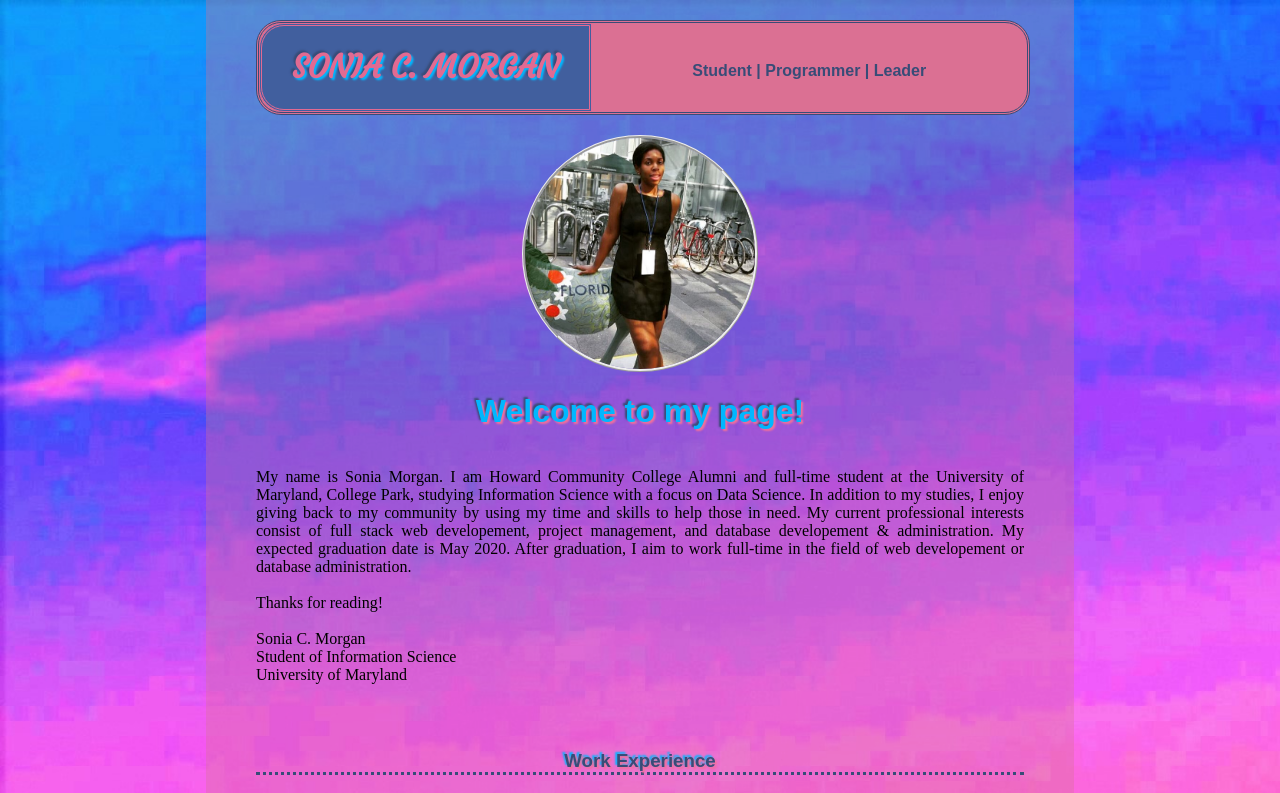
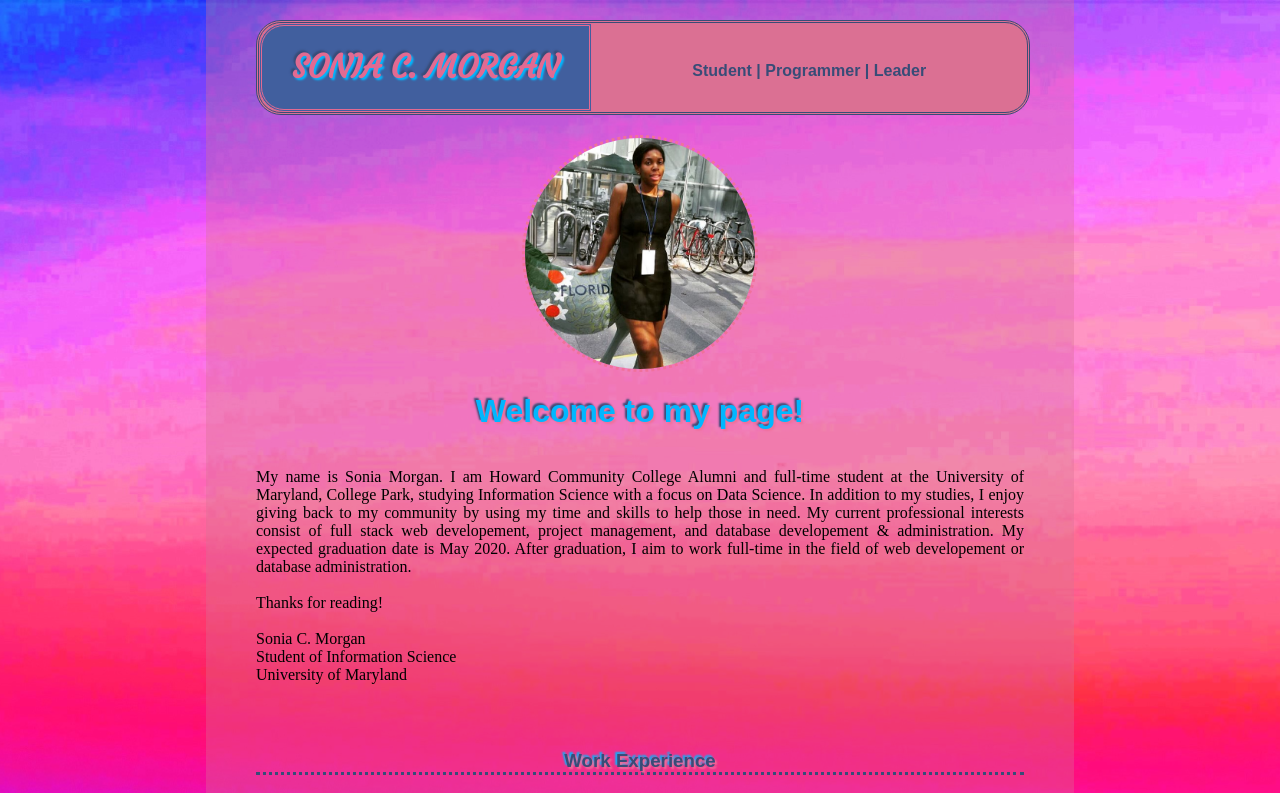
Before and after one commit to soniacjallah/INST377, a plain HTML site: page My Website/index.html in a window 1280 px wide. Shown: the top 793 px of the page. Drawn offline with Linux system fonts and the light colour scheme.

Commit message:
Stylistic changes

```diff
--- a/My Website/styles.css
+++ b/My Website/styles.css
@@ -7,7 +7,8 @@
   flex-direction: row;
   flex-flow: wrap;
   background-image: url("BG__seashore.jpg");
-background-size: cover;
+  background-size: cover;
+  background-attachment: fixed;
   margin: 0;
 }
 
@@ -50,7 +51,7 @@ background-size: cover;
   padding-left: 30px;
   padding-right: 30px;
   border-style: double;
-  font-family: 'Courgette', cursive;
+  font-family: "Courgette", cursive;
   text-shadow: 2px 2px 2px rgb(0, 183, 255), -2px -2px 2px rgb(56, 76, 119);
 }
 
@@ -64,7 +65,7 @@ background-size: cover;
 
 .page__content {
   width: 60%;
-  background-color:rgba(216, 112, 147, 0.349);
+  background-color: rgba(216, 112, 147, 0.349);
   padding-left: 50px;
   padding-right: 50px;
 }
@@ -87,8 +88,8 @@ background-size: cover;
   height: 30%;
   border-radius: 300px;
   margin: auto;
-  border-style: ridge;
-  color:  rgb(240, 113, 155);
+  border-style: dotted;
+  color: rgb(240, 113, 155);
 }
 
 ul,
```
